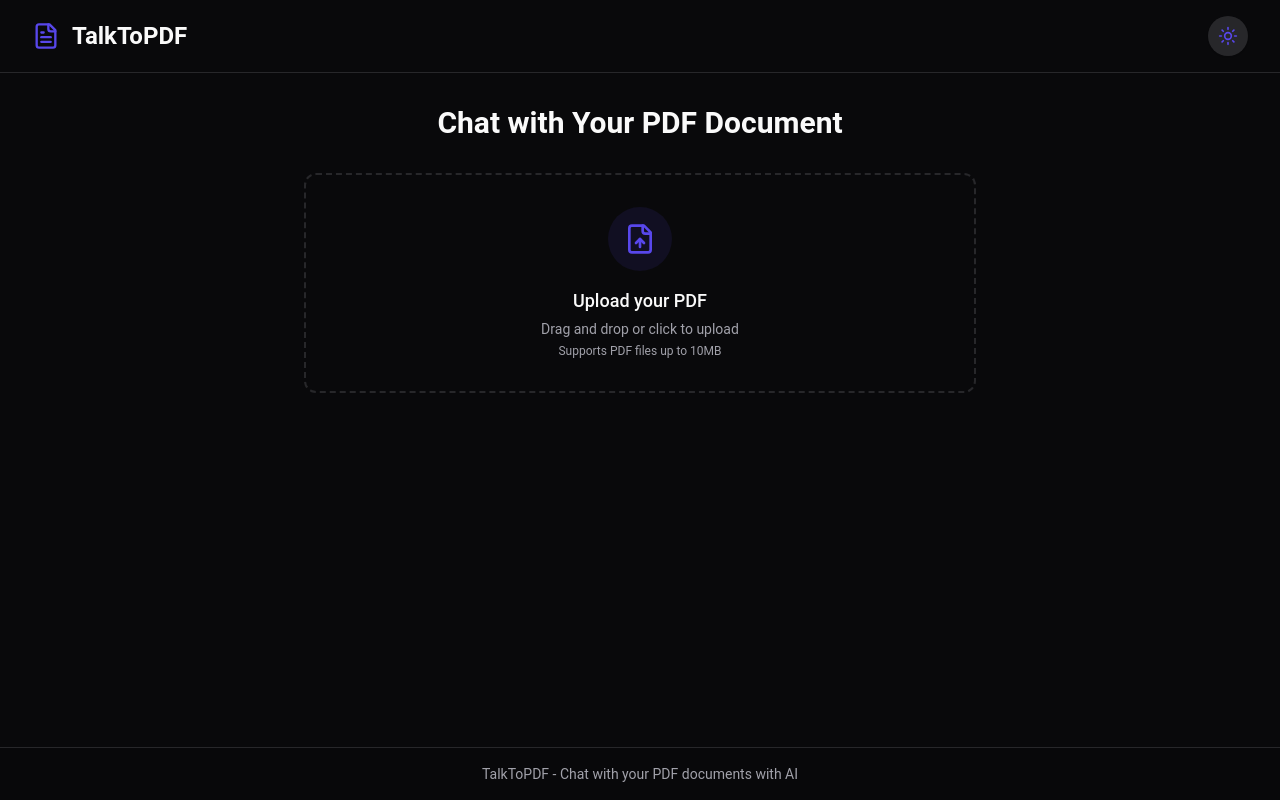
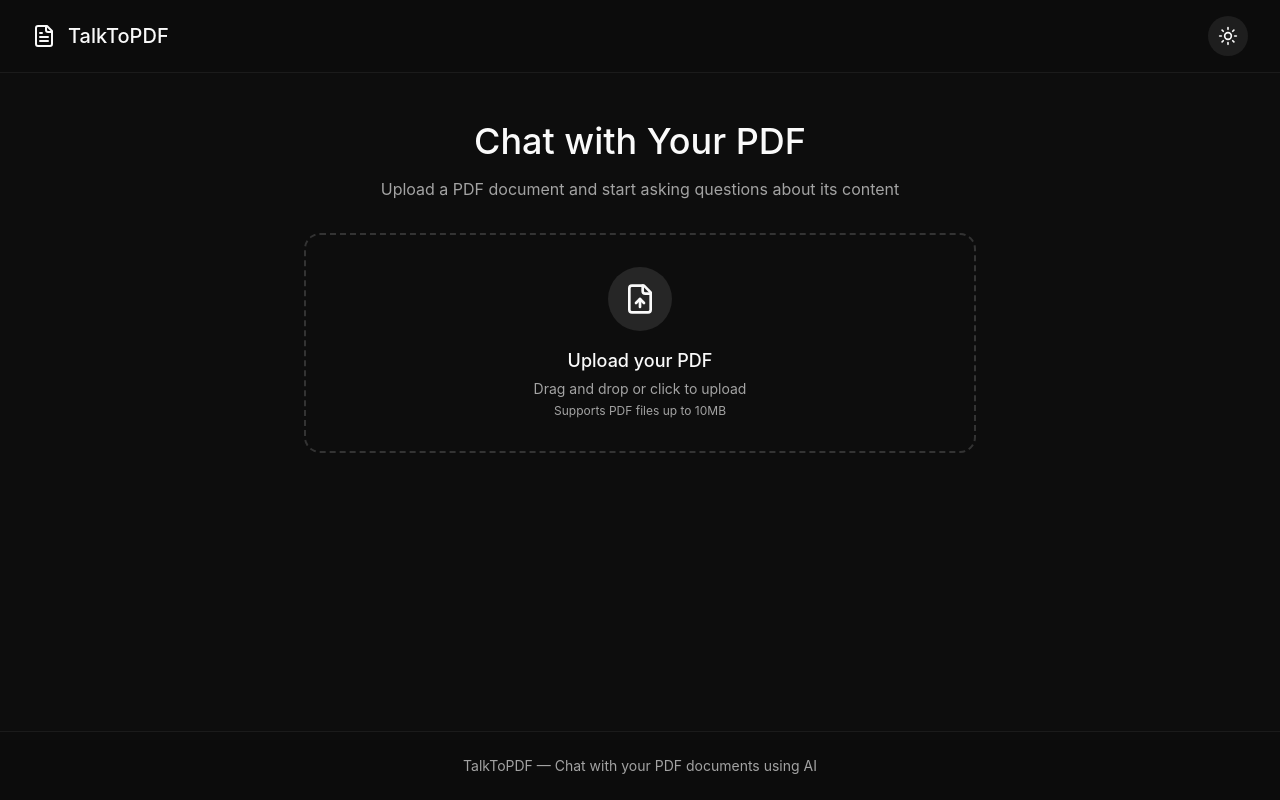
Before and after one commit to chaitu426/talktothepdf, a React (Vite) app: page / in a window 1280 px wide. Both pictures are taken after a click on the button "Switch to dark mode". Built offline with nearby package versions, Linux system fonts and the light colour scheme.

Commit message:
Refactor: Apply minimal UI design
Apply a minimal UI design with Apple-inspired colors.

```diff
--- a/src/components/PDFPreview.tsx
+++ b/src/components/PDFPreview.tsx
@@ -25,8 +25,8 @@ const PDFPreview = ({ file, onClose }: PDFPreviewProps) => {
   if (!file || !fileURL) return null;
 
   return (
-    <div className={`bg-card rounded-lg overflow-hidden shadow-md border transition-all duration-300 ${expanded ? "fixed inset-4 z-50" : "h-[420px]"}`}>
-      <div className="flex justify-between items-center p-3 bg-muted">
+    <div className={`apple-card overflow-hidden transition-all duration-300 ${expanded ? "fixed inset-4 z-50" : "h-[500px]"}`}>
+      <div className="flex justify-between items-center p-3 bg-muted/70 backdrop-blur-sm">
         <div className="flex items-center gap-2">
           <File className="h-5 w-5" />
           <span className="text-sm font-medium truncate max-w-[200px]">
@@ -36,15 +36,15 @@ const PDFPreview = ({ file, onClose }: PDFPreviewProps) => {
         <div className="flex items-center gap-1">
           <button
             onClick={() => setExpanded(!expanded)}
-            className="p-1.5 rounded hover:bg-background/50"
+            className="p-1.5 rounded-full hover:bg-background/20"
           >
-            {expanded ? <Minimize2 className="h-5 w-5" /> : <Maximize2 className="h-5 w-5" />}
+            {expanded ? <Minimize2 className="h-4 w-4" /> : <Maximize2 className="h-4 w-4" />}
           </button>
           <button
             onClick={onClose}
-            className="p-1.5 rounded hover:bg-background/50"
+            className="p-1.5 rounded-full hover:bg-background/20"
           >
-            <X className="h-5 w-5" />
+            <X className="h-4 w-4" />
           </button>
         </div>
       </div>
--- a/src/components/ThemeToggle.tsx
+++ b/src/components/ThemeToggle.tsx
@@ -21,13 +21,13 @@ const ThemeToggle = () => {
   return (
     <button
       onClick={toggleTheme}
-      className="flex items-center justify-center w-10 h-10 rounded-full bg-secondary hover:bg-secondary/80 transition-colors shadow-sm"
+      className="flex items-center justify-center w-10 h-10 rounded-full bg-secondary/80 hover:bg-secondary transition-colors"
       aria-label={isDarkMode ? "Switch to light mode" : "Switch to dark mode"}
     >
       {isDarkMode ? (
-        <Sun className="h-5 w-5 text-primary" />
+        <Sun className="h-5 w-5 text-foreground" />
       ) : (
-        <Moon className="h-5 w-5 text-primary" />
+        <Moon className="h-5 w-5 text-foreground" />
       )}
     </button>
   );
--- a/src/index.css
+++ b/src/index.css
@@ -2,69 +2,69 @@
 @tailwind base;
 @tailwind components;
 @tailwind utilities;
-@import url('https://fonts.googleapis.com/css2?family=Roboto:wght@300;400;500;700&display=swap');
+@import url('https://fonts.googleapis.com/css2?family=SF+Pro+Display:wght@300;400;500;600&display=swap');
 
 @layer base {
   :root {
     --background: 0 0% 100%;
-    --foreground: 240 10% 3.9%;
+    --foreground: 0 0% 10%;
 
     --card: 0 0% 100%;
-    --card-foreground: 240 10% 3.9%;
+    --card-foreground: 0 0% 10%;
 
     --popover: 0 0% 100%;
-    --popover-foreground: 240 10% 3.9%;
+    --popover-foreground: 0 0% 10%;
 
-    --primary: 246 80% 60%;
+    --primary: 0 0% 9%;
     --primary-foreground: 0 0% 98%;
 
-    --secondary: 240 4.8% 95.9%;
-    --secondary-foreground: 240 5.9% 10%;
+    --secondary: 0 0% 96%;
+    --secondary-foreground: 0 0% 10%;
 
-    --muted: 240 4.8% 95.9%;
-    --muted-foreground: 240 3.8% 46.1%;
+    --muted: 0 0% 96%;
+    --muted-foreground: 0 0% 45%;
 
-    --accent: 240 4.8% 95.9%;
-    --accent-foreground: 240 5.9% 10%;
+    --accent: 0 0% 96%;
+    --accent-foreground: 0 0% 10%;
 
-    --destructive: 0 84.2% 60.2%;
+    --destructive: 0 84% 60%;
     --destructive-foreground: 0 0% 98%;
 
-    --border: 240 5.9% 90%;
-    --input: 240 5.9% 90%;
-    --ring: 246 80% 60%;
+    --border: 0 0% 90%;
+    --input: 0 0% 90%;
+    --ring: 0 0% 9%;
 
-    --radius: 0.75rem;
+    --radius: 1rem;
   }
 
   .dark {
-    --background: 240 10% 3.9%;
+    --background: 0 0% 5%;
     --foreground: 0 0% 98%;
 
-    --card: 240 10% 3.9%;
+    --card: 0 0% 7%;
     --card-foreground: 0 0% 98%;
 
-    --popover: 240 10% 3.9%;
+    --popover: 0 0% 7%;
     --popover-foreground: 0 0% 98%;
 
-    --primary: 246 80% 60%;
-    --primary-foreground: 0 0% 98%;
+    --primary: 0 0% 98%;
+    --primary-foreground: 0 0% 9%;
 
-    --secondary: 240 3.7% 15.9%;
+    --secondary: 0 0% 14%;
     --secondary-foreground: 0 0% 98%;
 
-    --muted: 240 3.7% 15.9%;
-    --muted-foreground: 240 5% 64.9%;
+    --muted: 0 0% 14%;
+    --muted-foreground: 0 0% 64%;
 
-    --accent: 240 3.7% 15.9%;
+    --accent: 0 0% 14%;
     --accent-foreground: 0 0% 98%;
 
-    --destructive: 0 62.8% 30.6%;
+    --destructive: 0 62% 30%;
     --destructive-foreground: 0 0% 98%;
 
-    --border: 240 3.7% 15.9%;
-    --input: 240 3.7% 15.9%;
-    --ring: 246 80% 60%;
+    --border: 0 0% 20%;
+    --input: 0 0% 20%;
+    --ring: 0 0% 83%;
   }
 }
 
@@ -74,13 +74,13 @@
   }
   body {
     @apply bg-background text-foreground;
-    font-family: 'Roboto', sans-serif;
+    font-family: 'SF Pro Display', -apple-system, BlinkMacSystemFont, sans-serif;
   }
 }
 
 @layer components {
   .message-bubble {
-    @apply p-4 rounded-lg max-w-[80%] shadow-sm;
+    @apply p-4 rounded-2xl max-w-[80%] shadow-sm;
   }
 
   .user-message {
@@ -92,10 +92,18 @@
   }
 
   .pdf-dropzone {
-    @apply border-2 border-dashed border-border rounded-lg p-8 text-center cursor-pointer transition-all hover:border-primary/50;
+    @apply border-2 border-dashed border-border rounded-2xl p-8 text-center cursor-pointer transition-all hover:border-primary/50;
   }
 
   .pdf-dropzone-active {
     @apply border-primary bg-primary/5;
   }
+
+  .apple-button {
+    @apply px-5 py-2.5 rounded-full bg-primary text-primary-foreground font-medium transition-all hover:opacity-90;
+  }
+
+  .apple-card {
+    @apply rounded-2xl border border-border/60 bg-card/80 backdrop-blur-sm shadow-sm;
+  }
 }
--- a/src/pages/Index.tsx
+++ b/src/pages/Index.tsx
@@ -18,48 +18,51 @@ const Index = () => {
   };
 
   return (
-    <div className="min-h-screen flex flex-col">
-      <header className="border-b sticky top-0 z-10 bg-background">
+    <div className="min-h-screen flex flex-col bg-background">
+      <header className="border-b border-border/40 sticky top-0 z-10 bg-background/80 backdrop-blur-sm">
         <div className="container py-4 flex justify-between items-center">
           <div className="flex items-center space-x-3">
-            <FileText className="h-7 w-7 text-primary" />
-            <h1 className="text-2xl font-bold">TalkToPDF</h1>
+            <FileText className="h-6 w-6 text-primary" />
+            <h1 className="text-xl font-medium">TalkToPDF</h1>
           </div>
           <ThemeToggle />
         </div>
       </header>
 
-      <main className="flex-1 container py-8">
+      <main className="flex-1 container py-8 md:py-12">
         {!pdfFile ? (
           <div className="max-w-2xl mx-auto">
-            <h2 className="text-3xl font-bold text-center mb-8">
-              Chat with Your PDF Document
+            <h2 className="text-4xl font-medium text-center mb-4">
+              Chat with Your PDF
             </h2>
+            <p className="text-center text-muted-foreground mb-8">
+              Upload a PDF document and start asking questions about its content
+            </p>
             <PDFUploader onFileUpload={handleFileUpload} />
           </div>
         ) : (
           <div className="grid grid-cols-1 lg:grid-cols-5 gap-6 h-[calc(100vh-8rem)]">
-            <div className="lg:col-span-2 flex flex-col gap-4">
+            <div className="lg:col-span-2 flex flex-col gap-6">
               <PDFPreview file={pdfFile} onClose={clearPdf} />
               <div className="mt-auto">
                 <button
                   onClick={clearPdf}
-                  className="w-full py-2.5 px-4 border border-input rounded-lg hover:bg-accent transition-colors font-medium"
+                  className="apple-button bg-secondary text-secondary-foreground w-full"
                 >
-                  Upload a Different PDF
+                  Upload Different PDF
                 </button>
               </div>
             </div>
-            <div className="lg:col-span-3 border rounded-lg overflow-hidden shadow-sm bg-card h-full">
+            <div className="lg:col-span-3 apple-card h-full overflow-hidden">
               <ChatContainer pdfFile={pdfFile} />
             </div>
           </div>
         )}
       </main>
 
-      <footer className="border-t py-4 bg-background/80 backdrop-blur-sm">
+      <footer className="border-t border-border/40 py-6 bg-background/80 backdrop-blur-sm">
         <div className="container text-center text-sm text-muted-foreground">
-          <p>TalkToPDF - Chat with your PDF documents with AI</p>
+          <p>TalkToPDF — Chat with your PDF documents using AI</p>
         </div>
       </footer>
     </div>
```
